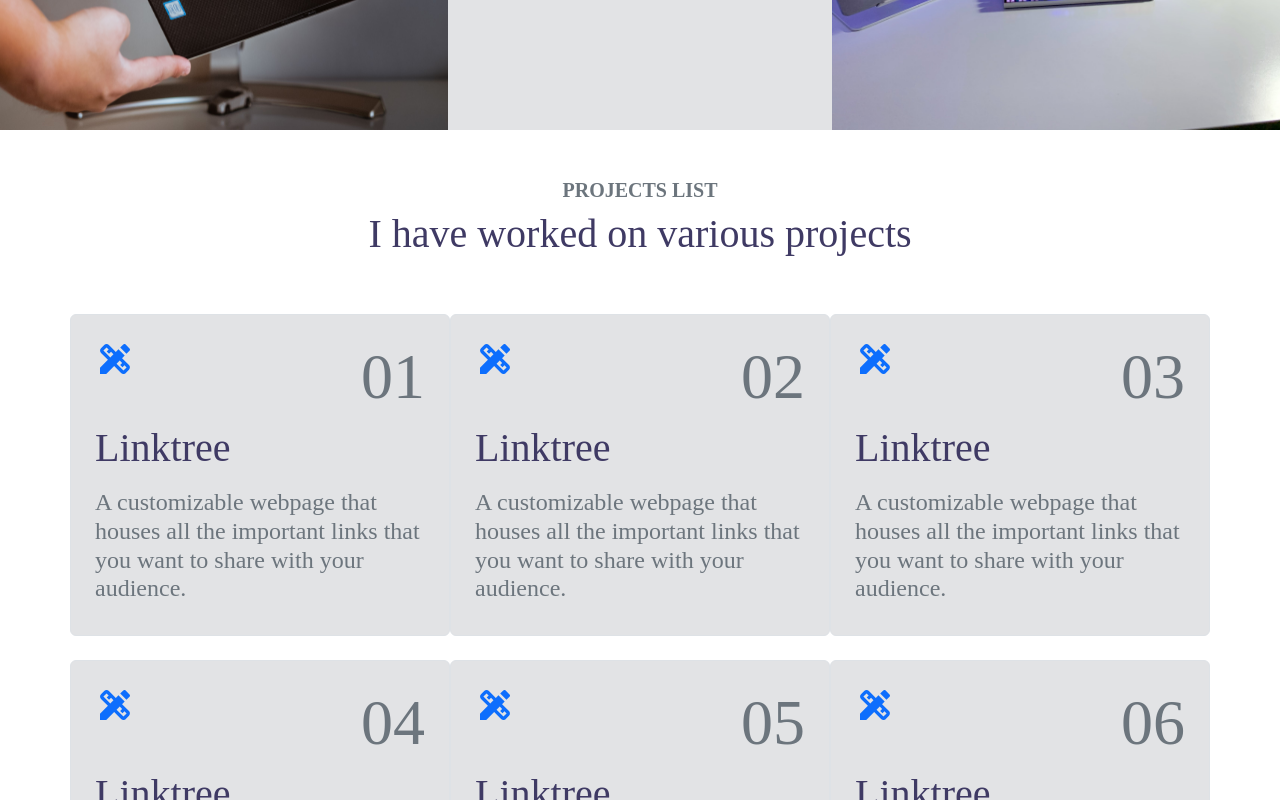
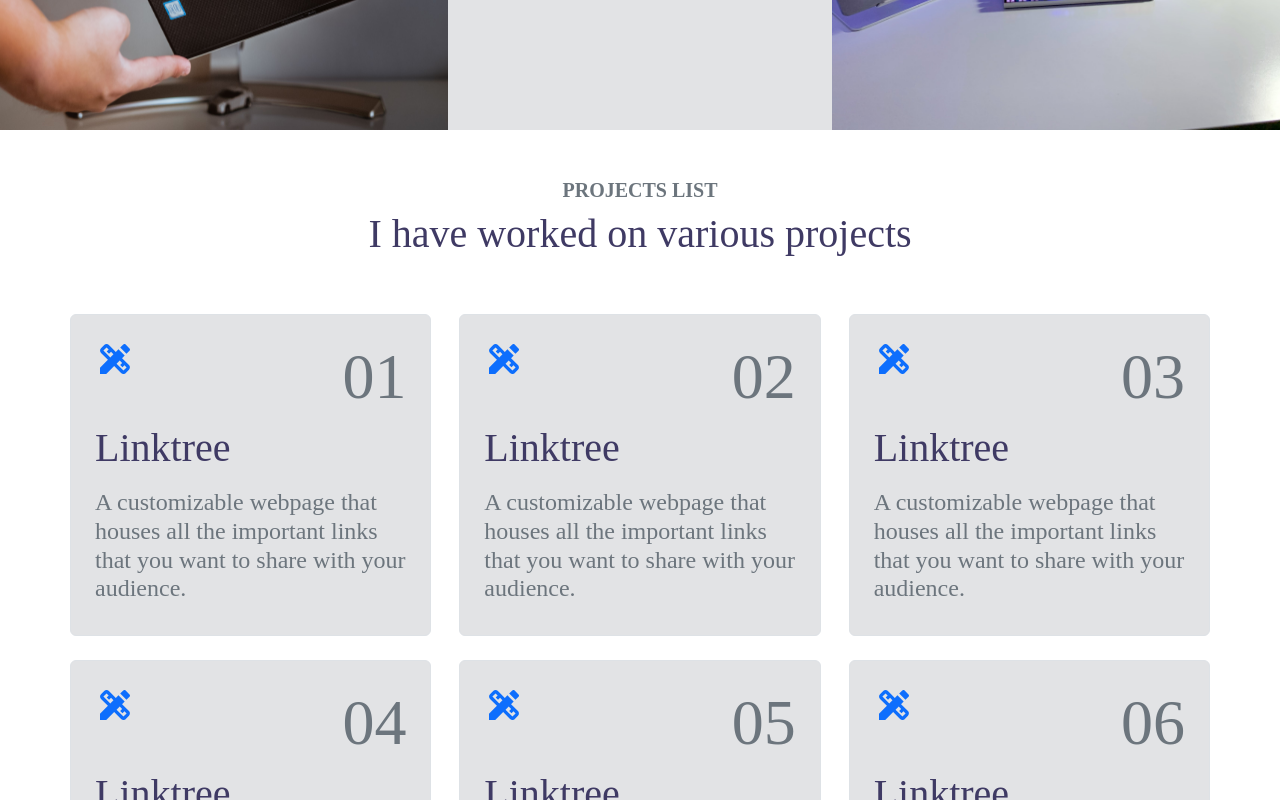
Before and after one commit to YussaMoney/Yussa-Portfolio, a React (Create React App) app: page /experience in a window 1280 px wide. Shown: the part 1137-1937 px from the top of the page. Built offline with nearby package versions, Linux system fonts and the light colour scheme.

Commit message:
Modified: Index.css; - Added: little styles code to experience and about component - Removed: unnecessary code/text

```diff
--- a/src/index.css
+++ b/src/index.css
@@ -3,7 +3,7 @@
 }
 
 body {
-  font-family: 'Times New Roman', Times, serif;
+  font-family: "Times New Roman", Times, serif;
 }
 
 .nav-link:hover,
@@ -22,7 +22,8 @@
   margin-top: 85px;
 }
 
-h1, h2 {
+h1,
+h2 {
   color: rgb(63, 58, 100);
 }
 
@@ -50,12 +51,20 @@
   font-size: 4rem;
 }
 
-.teach:hover {
+.w-35 {
+  width: 35%;
+}
+
+.hover:hover {
   background-color: white !important;
   transition: all ease 0.5s;
   border: 1px solid rgb(206, 212, 218) !important;
 }
 
-.w-35 {
-  width: 35%;
+.title:hover {
+  color: blue !important;
 }
+
+.w-30 {
+  width: 31.7%;
+}
```
